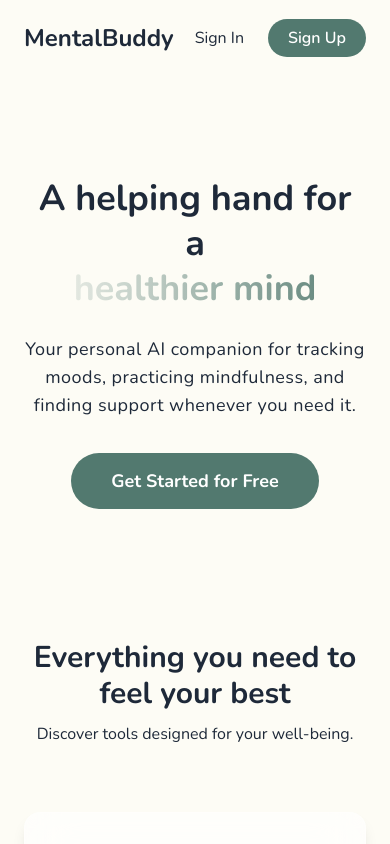
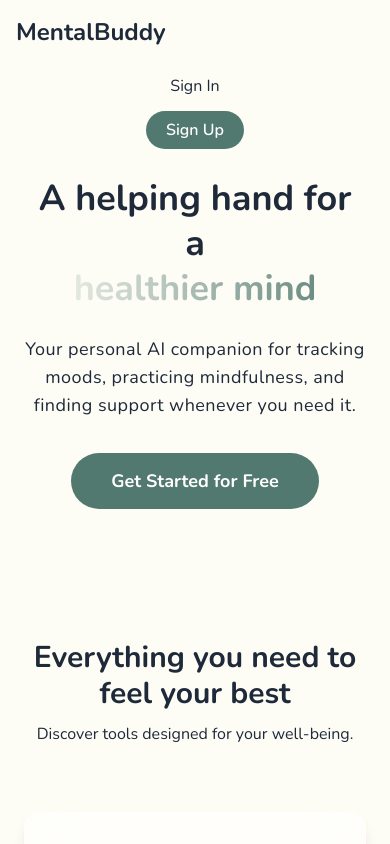
Before and after one commit to Asachdeva001/mhc-frontend, a Next.js app: page / in a window 390 px wide. Shown: the top 844 px of the page. Built offline with nearby package versions, Linux system fonts and the light colour scheme; no server answers.

Commit message:
Header updated

```diff
--- a/src/app/page.js
+++ b/src/app/page.js
@@ -102,25 +102,34 @@ export default function LandingPage() {
         animate={{
           backgroundColor: scrolled ? 'rgba(255, 255, 255, 0.8)' : 'rgba(255, 255, 255, 0)',
           backdropFilter: scrolled ? 'blur(12px)' : 'blur(0px)',
-          boxShadow: scrolled ? '0 4px_6px -1px rgba(0, 0, 0, 0.05)' : 'none',
+          boxShadow: scrolled ? '0 4px 6px -1px rgba(0, 0, 0, 0.05)' : 'none',
         }}
       >
-        <div className="container mx-auto px-6 py-4 flex justify-between items-center">
+        <div className="container mx-auto px-4 md:px-6 py-4 flex flex-wrap justify-between items-center gap-4">
           <Link href="/" className="text-2xl font-bold text-sanctuary-slate font-quicksand">
             Mental<span className="text-sanctuary-sage">Buddy</span>
           </Link>
-          <nav className="flex items-center space-x-2 md:space-x-4">
-            <Link href="/auth/signin" className="px-4 py-2 text-sanctuary-slate/80 hover:text-sanctuary-sage transition-sanctuary rounded-full hover:bg-sanctuary-misty/20 font-nunito">
+
+          <nav className="flex flex-col md:flex-row items-center space-y-2 md:space-y-0 md:space-x-4 w-full md:w-auto">
+            <Link
+              href="/auth/signin"
+              className="px-4 py-2 text-sanctuary-slate/80 hover:text-sanctuary-sage transition-sanctuary rounded-full hover:bg-sanctuary-misty/20 font-nunito"
+            >
               Sign In
             </Link>
+
             <motion.div whileHover={{ scale: 1.05 }} whileTap={{ scale: 0.95 }}>
-              <Link href="/auth/signup" className="bg-[#52796F] text-white font-semibold px-5 py-2 rounded-full hover:bg-[#3d5a52] transition-sanctuary shadow-sanctuary hover:shadow-sanctuary-hover font-quicksand">
+              <Link
+                href="/auth/signup"
+                className="bg-[#52796F] text-white font-semibold px-5 py-2 rounded-full hover:bg-[#3d5a52] transition-sanctuary shadow-sanctuary hover:shadow-sanctuary-hover font-quicksand"
+              >
                 Sign Up
               </Link>
             </motion.div>
           </nav>
         </div>
       </motion.header>
+
 
       <main className="pt-28 md:pt-32 relative z-10">
         {/* Hero Section */}
```
